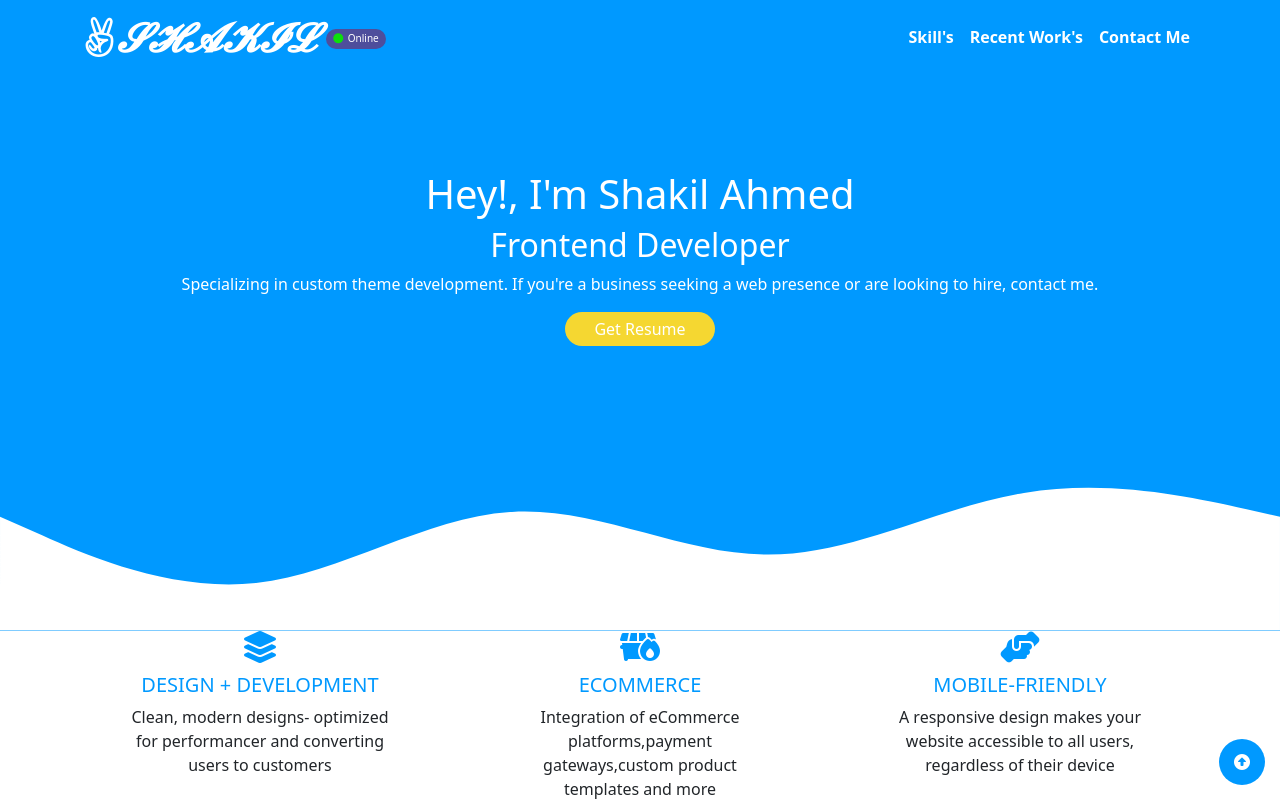
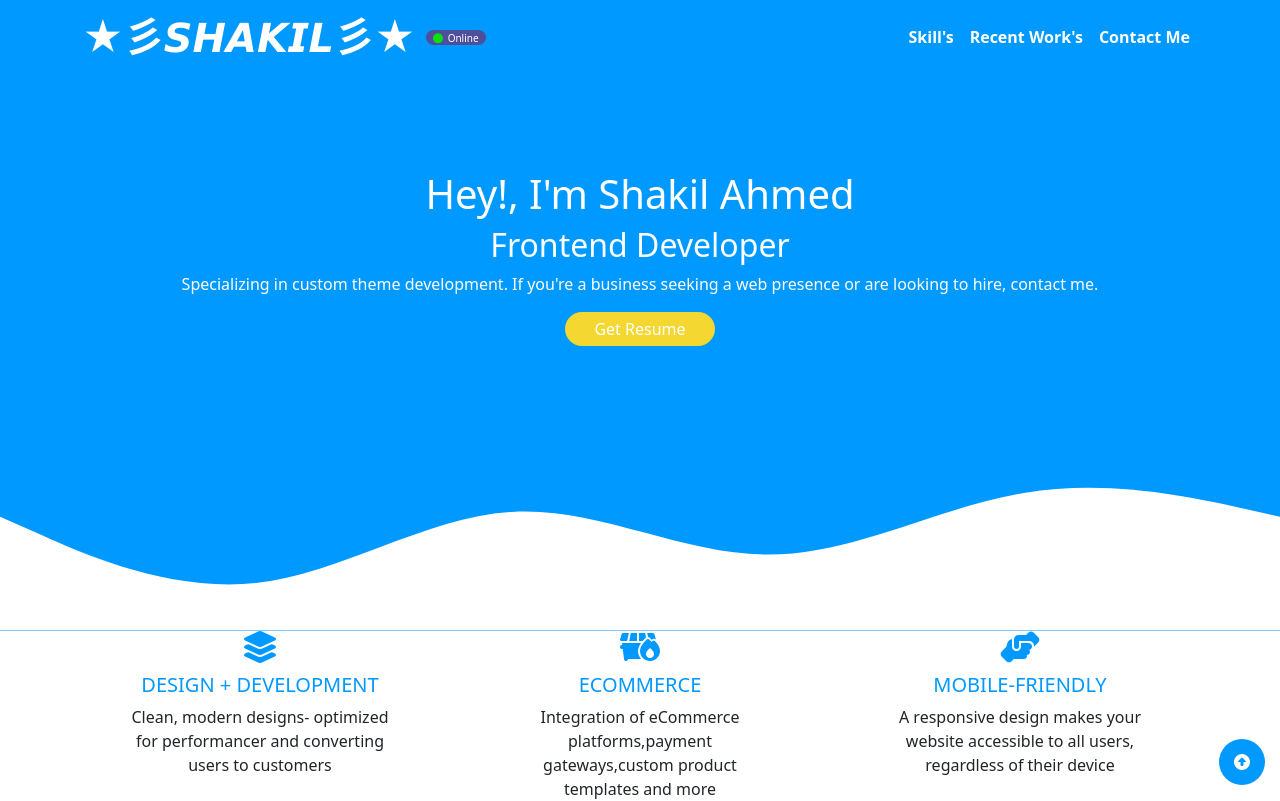
Before and after one commit to shakil89427/My-Portfolio, a React (Create React App) app: page / in a window 1280 px wide. Shown: the top 801 px of the page. Built offline with nearby package versions, Linux system fonts and the light colour scheme.

Commit message:
header logo changed

```diff
--- a/src/App.css
+++ b/src/App.css
@@ -11,9 +11,8 @@
 }
 .h-btn {
   margin-left: 10px;
-  margin-top: 3px;
   width: 60px;
-  height: 20px;
+  height: 15px;
   font-size: x-small;
   border-radius: 20px;
   border: none;
--- a/src/Components/Header/Header.js
+++ b/src/Components/Header/Header.js
@@ -7,10 +7,7 @@ const Header = () => {
       <Container>
         <Navbar.Brand href="#home">
           <div className="d-flex align-items-center">
-            <h1 className="my-auto d-inline text-white fw-bolder">
-              <i className="fab fa-angellist"></i>
-              <em>𝓢𝓗𝓐𝓚𝓘𝓛</em>
-            </h1>
+            <h1 className="my-auto text-white fw-bolder">★彡𝙎𝙃𝘼𝙆𝙄𝙇彡★</h1>
             <button className="h-btn">
               <i className="circle fas fa-circle"></i> Online
             </button>
```
